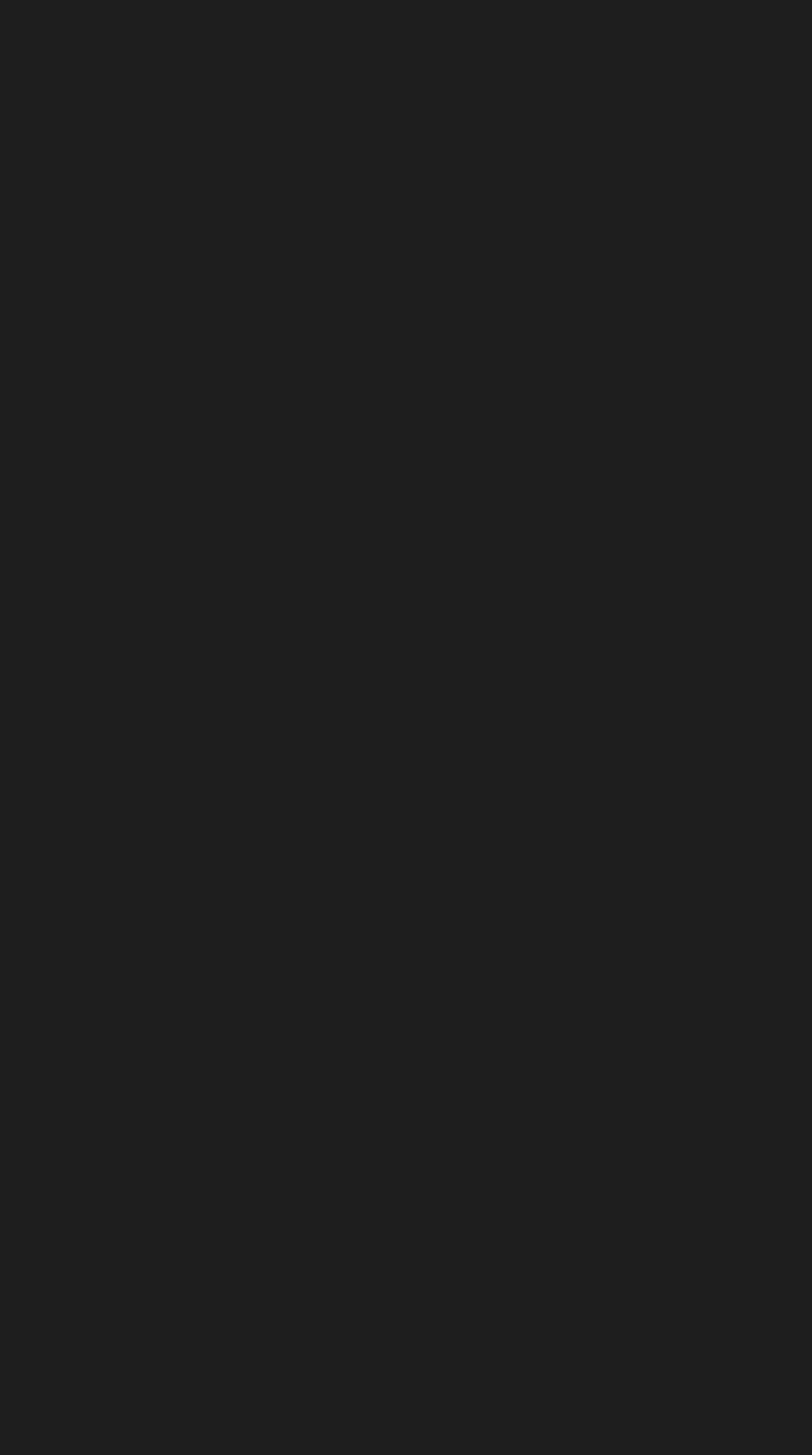
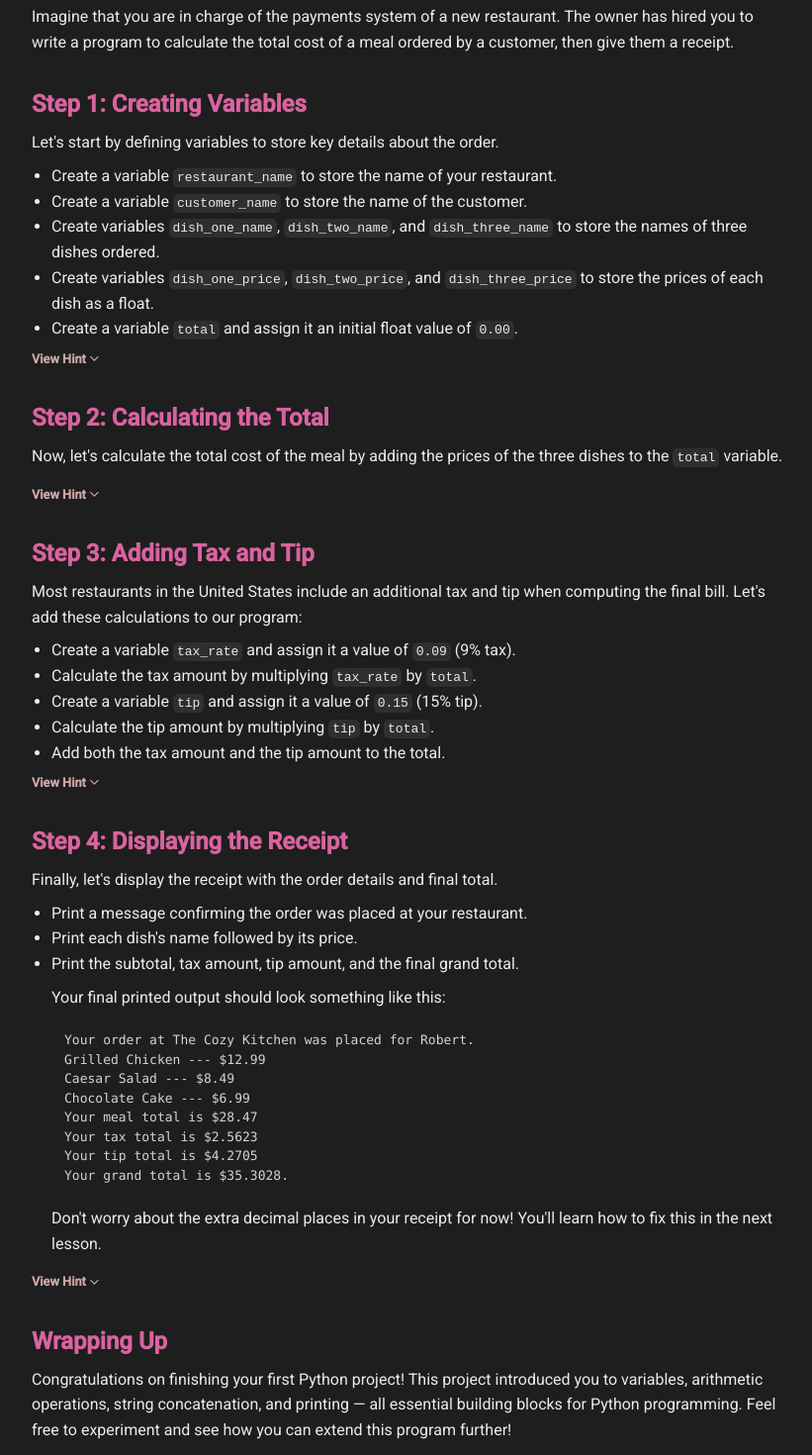
Before and after one commit to lawrluor/code-with-the-pros, a React (Create React App) app: page /project00 in a window 1280 px wide. Before the commit this address had no page. Shown: the part 100-1570 px from the top of the page at 99% size, without its empty margins (228-1049 px from the left). Before the commit the page ends 800 px from the top, so only its background shows below. Built offline with nearby package versions, Linux system fonts and the light colour scheme.

Commit message:
added first project

```diff
--- a/src/App.js
+++ b/src/App.js
@@ -3,7 +3,7 @@ import { BrowserRouter as Router, Routes, Route, Link } from 'react-router-dom';
 import './App.css';
 
 // Import Lessons
-import { Intro, Strings, Variables, Input, PigLatin, IfElse, Booleans, Functions, WhileLoops, ForLoops, CaesarCipher, Lists, Dictionaries, PassByReference } from './pages/Python';
+import { Intro, Project00, Strings, Variables, Input, PigLatin, IfElse, Booleans, Functions, WhileLoops, ForLoops, CaesarCipher, Lists, Dictionaries, PassByReference } from './pages/Python';
 import { JavaObjects, JavaInheritance, JavaPolymorphism } from './pages/Java';
 import Quiz from './pages/Quiz';
 
@@ -16,6 +16,7 @@ function App() {
           <ul>
             <h4>Beginner Topics</h4>
             <li><Link to="/intro">Intro</Link></li>
+            <li><Link to="/project00">Project 00</Link></li>
             <li><Link to="/strings">Strings</Link></li>
             <li><Link to="/variables">Variables</Link></li>
             <li><Link to="/input">Input</Link></li>
@@ -44,6 +45,7 @@ function App() {
         {/* New Route Configuration for React Router v6 */}
         <Routes>
           <Route path="/intro" element={<Intro />} />
+          <Route path="/project00" element={<Project00 />} />
           <Route path="/quiz" element={<Quiz />} />
           <Route path="/strings" element={<Strings />} />
           <Route path="/input" element={<Input />} />
--- a/src/pages/Python/00Intro.jsx
+++ b/src/pages/Python/00Intro.jsx
@@ -280,22 +280,21 @@ print(-11 // 3)  # Outputs: -4 (integer division)`} />
             </Collapsible>
 
             <h3>Modulo Operator <code className="inline">%</code></h3>
-            <p>This operator returns the <strong>remainder</strong> of a division between two numbers.</p>
+            <p>This operator returns the <strong>remainder</strong> of a division between two numbers. For example, <code className="inline">5 % 2</code> (read as "5 mod 2") results in <code className="inline">1</code>. Here are some more examples:</p>
             <CodeBlock language={"python"} codeString={`print(10 % 3)   # Outputs: 1 (10 divided by 3 leaves a remainder of 1)
 print(18 % 4)   # Outputs: 2 (18 divided by 4 leaves a remainder of 2)
 print(20 % 2)   # Outputs: 0 (20 is even, so division by 2 has no remainder)
+print(7 % 2)    # Outputs: 1 (7 is an odd number)
+print(5.5 % 5)  # Outputs: 0.5 (5.5 is not an integer)`} />
 
-print(5.5 % 5)  # Outputs: 0.5 (5.5 is not an integer)
-print(7 % 2)    # Outputs: 1 (7 is an odd number)`} />
-
-            <p>Imagine you have a group of students and you want to assign them into different project groups. You can use the modulo operator to determine which group each student belongs to.</p>
+            <p>Time for a practical example. Imagine you have a group of students and you want to assign them into different project groups. You can use the modulo operator to determine which group each student belongs to.</p>
             <CodeBlock language={"python"} codeString={`# Determine the group number of the last student
 num_students = 10
 num_groups = 3
 print(num_students % num_groups)  # Outputs: 1 (the last student belongs to the 1st group)`} />
 
             <Collapsible title="Challenge">
-              <p>Can you think of any other tasks that modulo can help achieve?</p>
+              <p>In your code editor, use the modulo operator to determine the result of <code className="inline">5 % 0</code>. What is the result and how might you explain this?</p>
             </Collapsible>
           </section>
 
--- /dev/null
+++ b/src/pages/Python/00Project.jsx
@@ -0,0 +1,124 @@
+import CodeBlock from "../../components/CodeBlock"
+import Collapsible from "../../components/Collapsible"
+
+const Project00 = () => {
+	return (
+		<div className="lesson-container">
+  <section>
+    <h1>Restaurant Payment System</h1>
+    <p>Imagine that you are in charge of the payments system of a new restaurant. The owner has hired you to write a program to calculate the total cost of a meal ordered by a customer, then give them a receipt.</p>
+  </section>
+
+  <section>
+    <h2>Step 1: Creating Variables</h2>
+    <p>Let's start by defining variables to store key details about the order.</p>
+
+    <ul>
+      <li>Create a variable <code className="inline">restaurant_name</code> to store the name of your restaurant.</li>
+      <li>Create a variable <code className="inline">customer_name</code> to store the name of the customer.</li>
+      <li>Create variables <code className="inline">dish_one_name</code>, <code className="inline">dish_two_name</code>, and <code className="inline">dish_three_name</code> to store the names of three dishes ordered.</li>
+      <li>Create variables <code className="inline">dish_one_price</code>, <code className="inline">dish_two_price</code>, and <code className="inline">dish_three_price</code> to store the prices of each dish as a float.</li>
+      <li>Create a variable <code className="inline">total</code> and assign it an initial float value of <code className="inline">0.00</code>.</li>
+    </ul>
+
+    <Collapsible title="Hint">
+      <CodeBlock
+        language={"python"}
+        codeString={`restaurant_name = "Your Restaurant"
+customer_name = "Customer Name"
+dish_one_name = "Dish 1"
+dish_two_name = "Dish 2"
+dish_three_name = "Dish 3"
+dish_one_price = 10.99
+dish_two_price = 8.49
+dish_three_price = 12.99
+total = 0.00`}
+      />
+    </Collapsible>
+  </section>
+
+  <section>
+    <h2>Step 2: Calculating the Total</h2>
+    <p>Now, let's calculate the total cost of the meal by adding the prices of the three dishes to the <code className="inline">total</code> variable.</p>
+
+    <Collapsible title="Hint">
+      <CodeBlock language={"python"} codeString={`total = dish_one_price + dish_two_price + dish_three_price`} />
+    </Collapsible>
+  </section>
+
+  <section>
+    <h2>Step 3: Adding Tax and Tip</h2>
+    <p>Most restaurants in the United States include an additional tax and tip when computing the final bill. Let's add these calculations to our program:</p>
+
+    <ul>
+      <li>Create a variable <code className="inline">tax_rate</code> and assign it a value of <code className="inline">0.09</code> (9% tax).</li>
+      <li>Calculate the tax amount by multiplying <code className="inline">tax_rate</code> by <code className="inline">total</code>.</li>
+      <li>Create a variable <code className="inline">tip</code> and assign it a value of <code className="inline">0.15</code> (15% tip).</li>
+      <li>Calculate the tip amount by multiplying <code className="inline">tip</code> by <code className="inline">total</code>.</li>
+      <li>Add both the tax amount and the tip amount to the total.</li>
+    </ul>
+
+    <Collapsible title="Hint">
+      <CodeBlock
+        language={"python"}
+        codeString={`tax_rate = 0.09
+tax_amount = total * tax_rate
+tip = 0.15
+tip_amount = total * tip
+total += tax_amount + tip_amount`}
+      />
+    </Collapsible>
+  </section>
+
+  <section>
+    <h2>Step 4: Displaying the Receipt</h2>
+    <p>Finally, let's display the receipt with the order details and final total.</p>
+
+    <ul>
+      <li>Print a message confirming the order was placed at your restaurant.</li>
+      <li>Print each dish's name followed by its price.</li>
+      <li>Print the subtotal, tax amount, tip amount, and the final grand total.</li>
+
+			<p>Your final printed output should look something like this:</p>
+
+			<CodeBlock
+				language={"txt"}
+				codeString={`Your order at The Cozy Kitchen was placed for Robert.
+Grilled Chicken --- $12.99
+Caesar Salad --- $8.49
+Chocolate Cake --- $6.99
+Your meal total is $28.47
+Your tax total is $2.5623
+Your tip total is $4.2705
+Your grand total is $35.3028.`}
+			/>
+
+			<p>Don't worry about the extra decimal places in your receipt for now! You'll learn how to fix this in the next lesson.</p>
+    </ul>
+
+		<Collapsible title="Hint">
+			<CodeBlock
+				language={"txt"}
+				codeString={`"Your order at [YOUR_RESTAURANT_NAME] was placed for [YOUR_NAME]."
+"[DISH_ONE_NAME] --- [DISH_ONE_PRICE]"
+"[DISH_TWO_NAME] --- [DISH_TWO_PRICE]"
+"[DISH_THREE_NAME] --- [DISH_THREE_PRICE]"
+"Your meal total is [TOTAL]."
+"Your tax total is [TAX_AMOUNT]."
+"Your tip total is [TIP_AMOUNT]."
+"Your grand total is [YOUR_GRAND_TOTAL]."`}/>
+		</Collapsible>
+  </section>
+
+	<section>
+    <h2>Wrapping Up</h2>
+    <p>
+      Congratulations on finishing your first Python project! This project introduced you to variables, arithmetic operations, string concatenation, and printing — all essential building blocks for Python programming. Feel free to experiment and see how you can extend this program further!
+    </p>
+  </section>
+
+</div>
+	)
+}
+
+export default Project00;
--- a/src/pages/Python/index.js
+++ b/src/pages/Python/index.js
@@ -1,4 +1,5 @@
 import Intro from './00Intro';
+import Project00 from './00Project';
 import Strings from './01Strings';
 import Variables from './10Variables';
 import Input from './02Input';
@@ -13,4 +14,4 @@ import Lists from './08Lists';
 import Dictionaries from './09Dictionaries';
 import PassByReference from './20PassByReference';
 
-export { Intro, Strings, Variables, Input, PigLatin, IfElse, Booleans, Functions, WhileLoops, ForLoops, CaesarCipher, Lists, Dictionaries, PassByReference }
+export { Intro, Project00, Strings, Variables, Input, PigLatin, IfElse, Booleans, Functions, WhileLoops, ForLoops, CaesarCipher, Lists, Dictionaries, PassByReference }
```
Also changed, not shown: src/pages/Python/00Project_Restaurant.jsx (added, +83 -0 lines).
